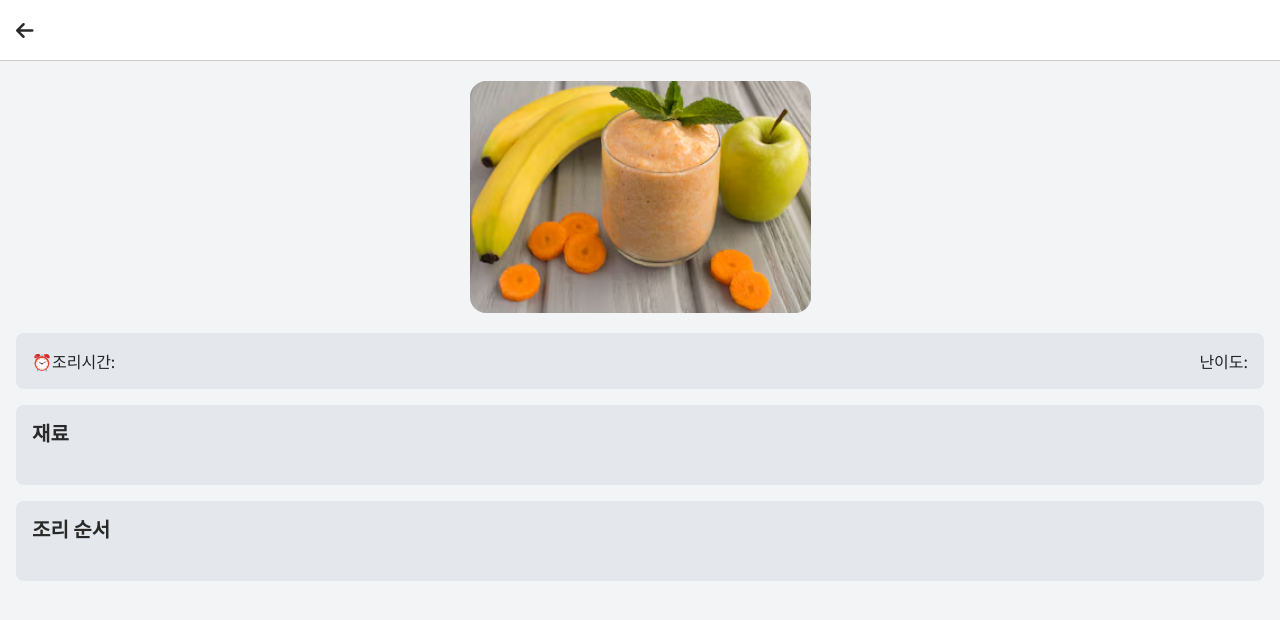
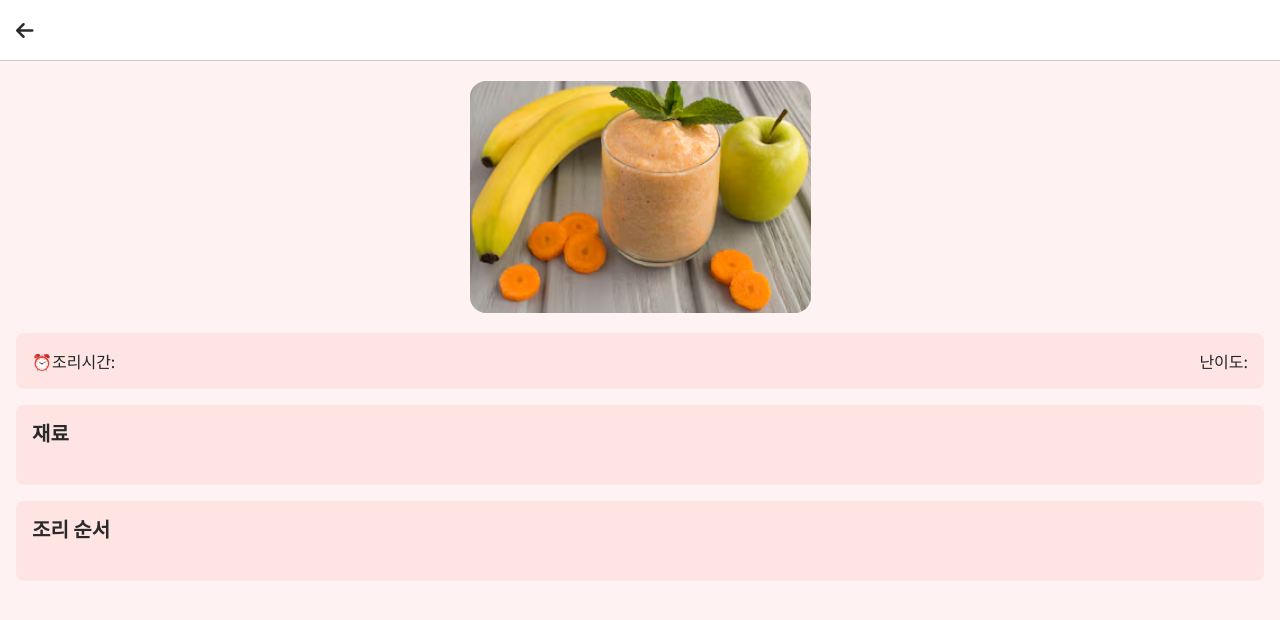
Before and after one commit to HAE-SMARTFACTORY-5/mv-client, a Vue app: page /recipe/1 in a window 1280 px wide. Shown: the top 620 px of the page. Built offline with nearby package versions, Linux system fonts and the light colour scheme.

Commit message:
[HV-46] chore: 냉장고 관련 페이지 배경색 변경

```diff
--- a/src/components/molecules/CardTemplate.vue
+++ b/src/components/molecules/CardTemplate.vue
@@ -13,9 +13,9 @@
   align-items: flex-start;
 
   width: 100%;
-  background-color: $color-gray-200;
+  // background-color: $color-gray-200;
   // background-color: $color-white-000;
-  // background-color: $color-error-050;
+  background-color: $color-error-100;
 
   border-radius: 8px;
   margin: 8px 0;
--- a/src/components/templates/BaseTemplate.vue
+++ b/src/components/templates/BaseTemplate.vue
@@ -105,7 +105,7 @@ $spacing-md: 16px;
     flex-grow: 1;
     padding: 16px;
     width: 100%;
-    background-color: $color-white-200;
+    background-color: $color-error-050;
     font-family: 'Noto Sans KR', sans-serif;
   }
 }
--- a/src/views/FridgeView.vue
+++ b/src/views/FridgeView.vue
@@ -187,7 +187,7 @@ onMounted(async () => {
     &__btn {
       margin-right: 10px;
       padding: 4px 8px;
-      background-color: $color-gray-200;
+      background-color: $color-error-050;
     }
   }
 
```
